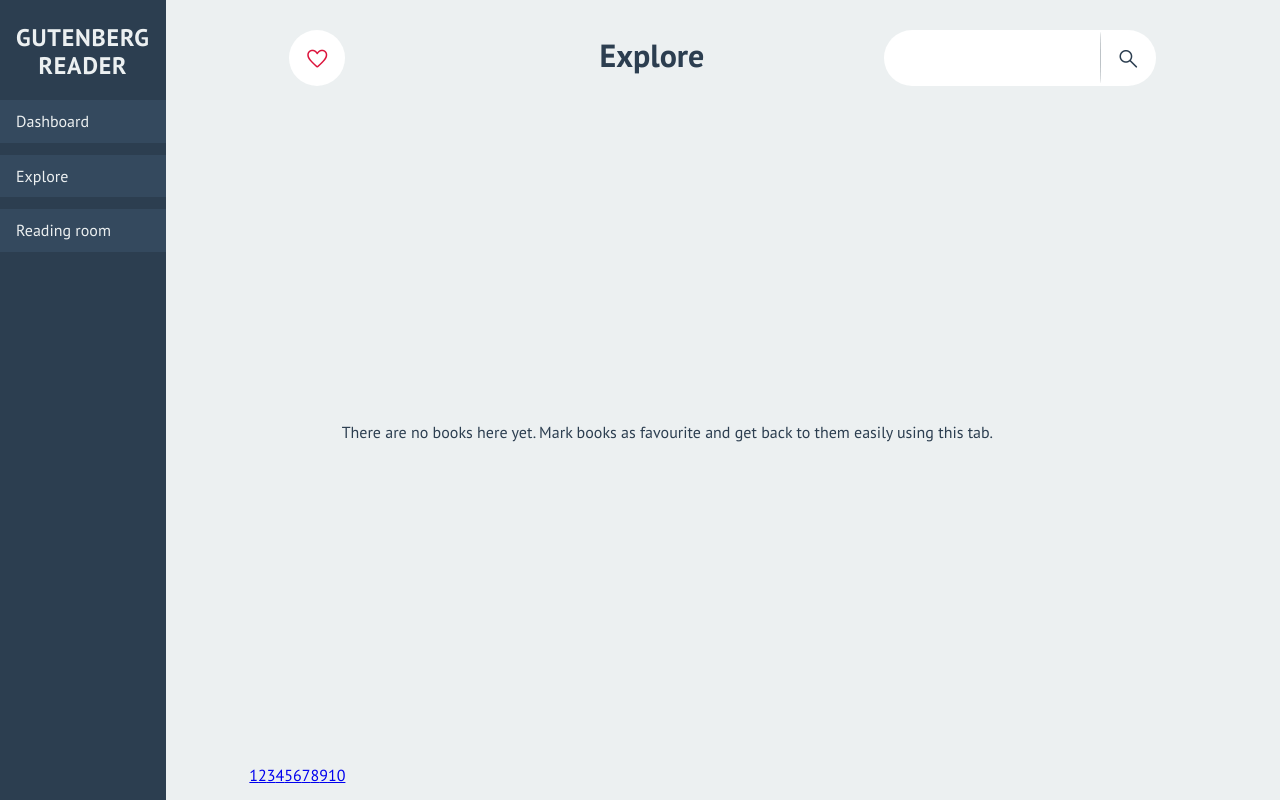
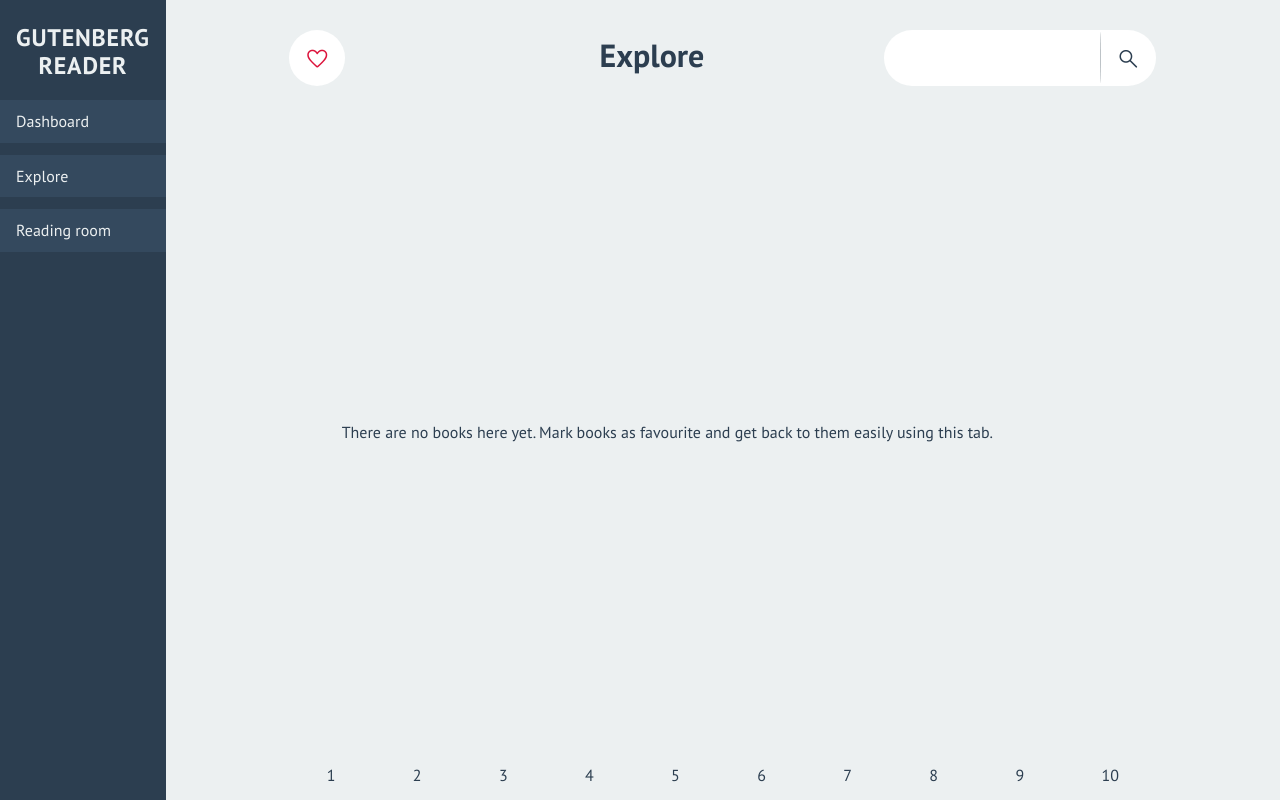
Before and after one commit to butteredptarmigan/butteredptarmigan.github.io, a React (Create React App) app: page /explore/favorites/1 in a window 1280 px wide. Built offline with nearby package versions, Linux system fonts and the light colour scheme.

Commit message:
Apply general styling to pagination component

```diff
--- /dev/null
+++ b/src/pagination/Pagination.scss
@@ -0,0 +1,10 @@
+@use '../styles/reset';
+
+.Pagination {
+    display: flex;
+    justify-content: space-evenly;
+
+    > a {
+        @include reset.link();
+    }
+}
--- a/src/pagination/Pagination.tsx
+++ b/src/pagination/Pagination.tsx
@@ -1,6 +1,7 @@
 import React, { useEffect, useState } from 'react';
 import { useParams, NavLink } from 'react-router-dom';
 import classNames from 'classnames';
+import './Pagination.scss';
 
 type PaginationProps = {
     root?: string,
```
